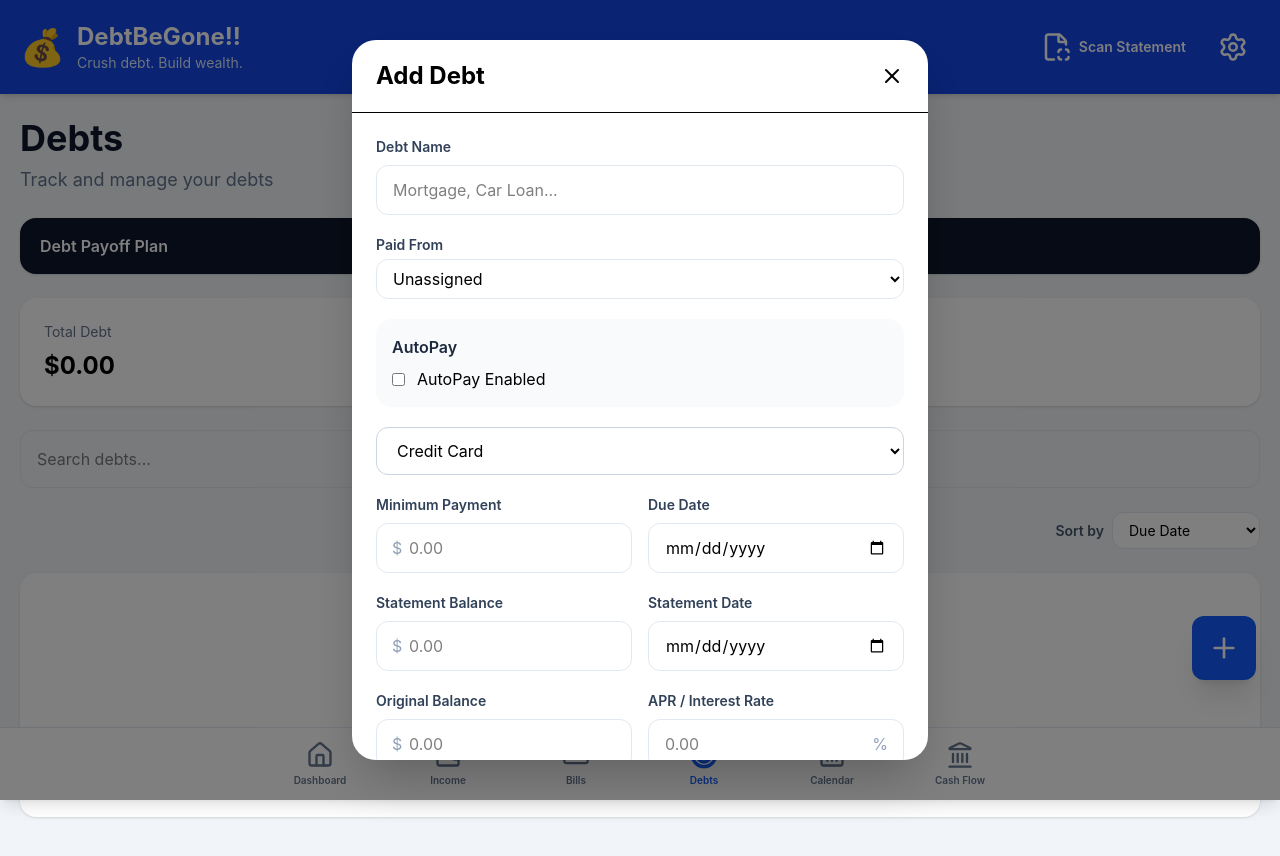
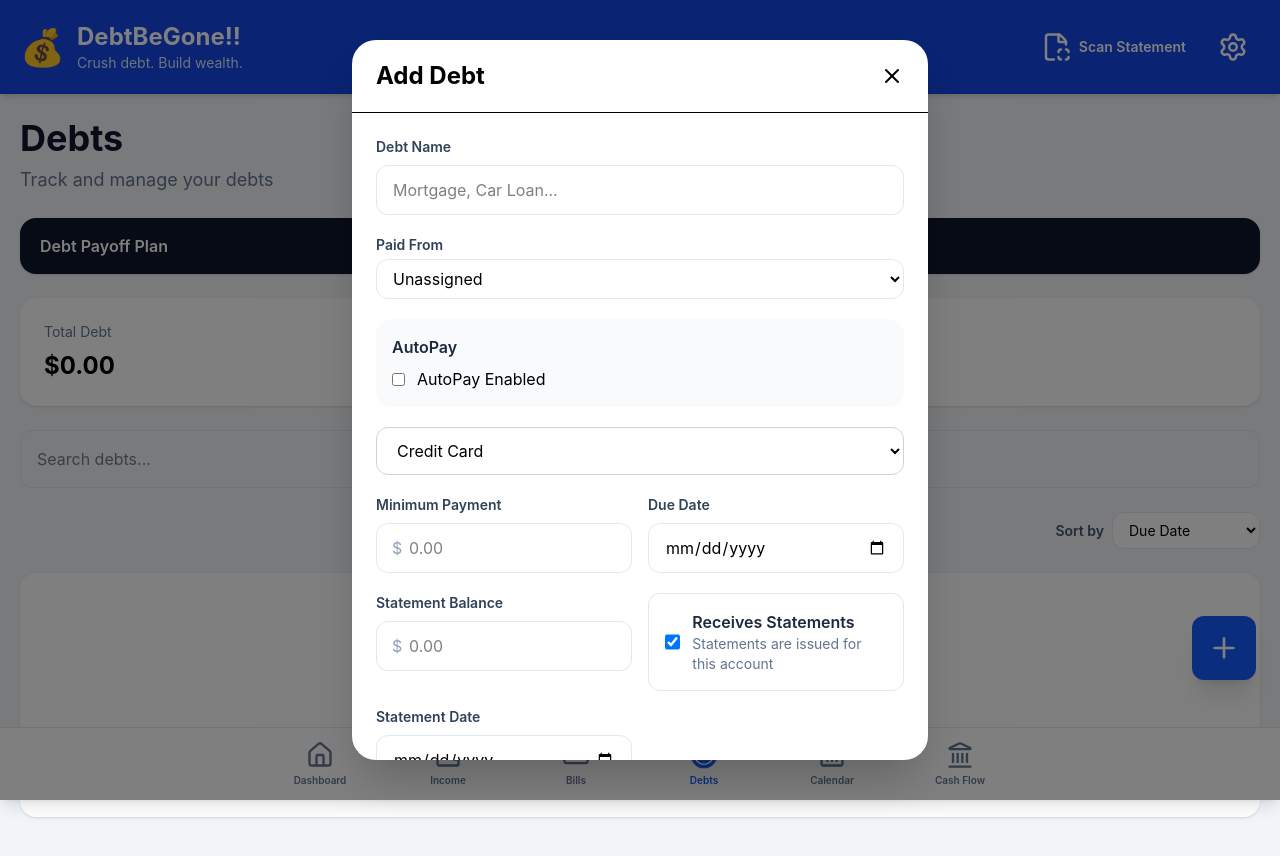
Before and after one commit to KMTorres21/DebtCrusher, a React (Vite) app: page /debts in a window 1280 px wide. Both pictures are taken after a click on the button 1224 px from the left and 672 px from the top of the page. Shown: the top 856 px of the page. Built offline with nearby package versions, Linux system fonts and the light colour scheme.

Commit message:
exclude statements box

```diff
--- a/src/components/debts/AddDebtModal.tsx
+++ b/src/components/debts/AddDebtModal.tsx
@@ -179,6 +179,7 @@ useEffect(() => {
   type,
   balance: Number(statementBalance),
   originalBalance: Number(originalBalance),
+  receivesStatements,
   statementDate:
   statementDate ||
   prefill?.statementDate ||
@@ -608,6 +609,39 @@ updatedAt: now,
                 />
               </div>
             </div>
+
+            <div className="rounded-xl border border-slate-200 p-4">
+              <label className="flex cursor-pointer items-center gap-3">
+                <input
+                  type="checkbox"
+                  checked={receivesStatements}
+                  onChange={(event) =>
+                    setReceivesStatements(
+                      event.target.checked
+                    )
+                  }
+                  className="h-5 w-5 rounded border-slate-300 text-blue-600"
+                />
+
+                <div>
+                  <div className="font-semibold text-slate-800">
+                    Receives Statements
+                  </div>
+
+                  <div className="text-sm text-slate-500">
+                    Statements are issued for this account
+                  </div>
+                </div>
+              </label>
+            </div>
+            {receivesStatements && (
+              <>
+                {/* existing Statement Date JSX */}
+
+                {/* existing Statement Balance JSX */}
+              </>
+            )}
+
             <div>
               <label
                 htmlFor="statement-date"
```
